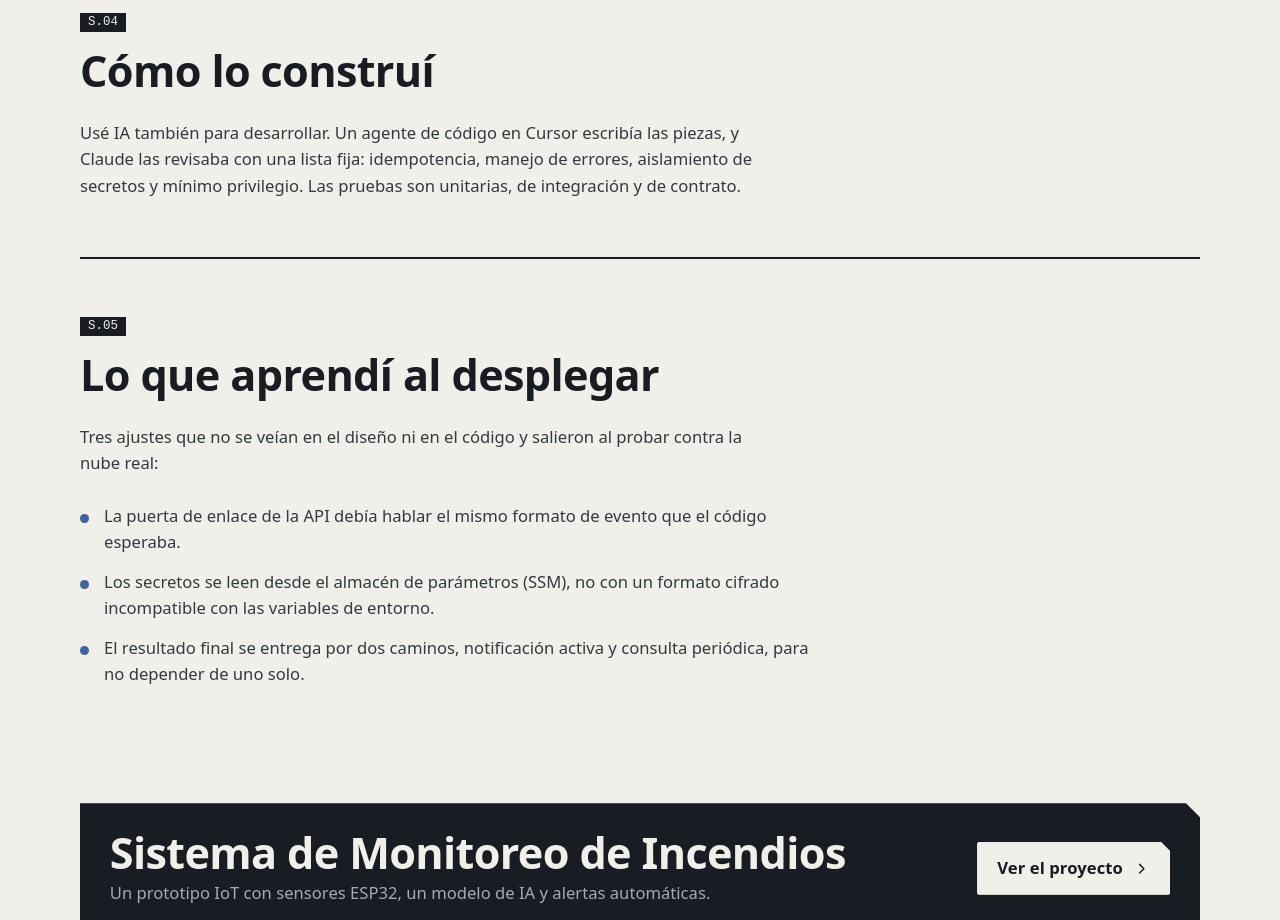
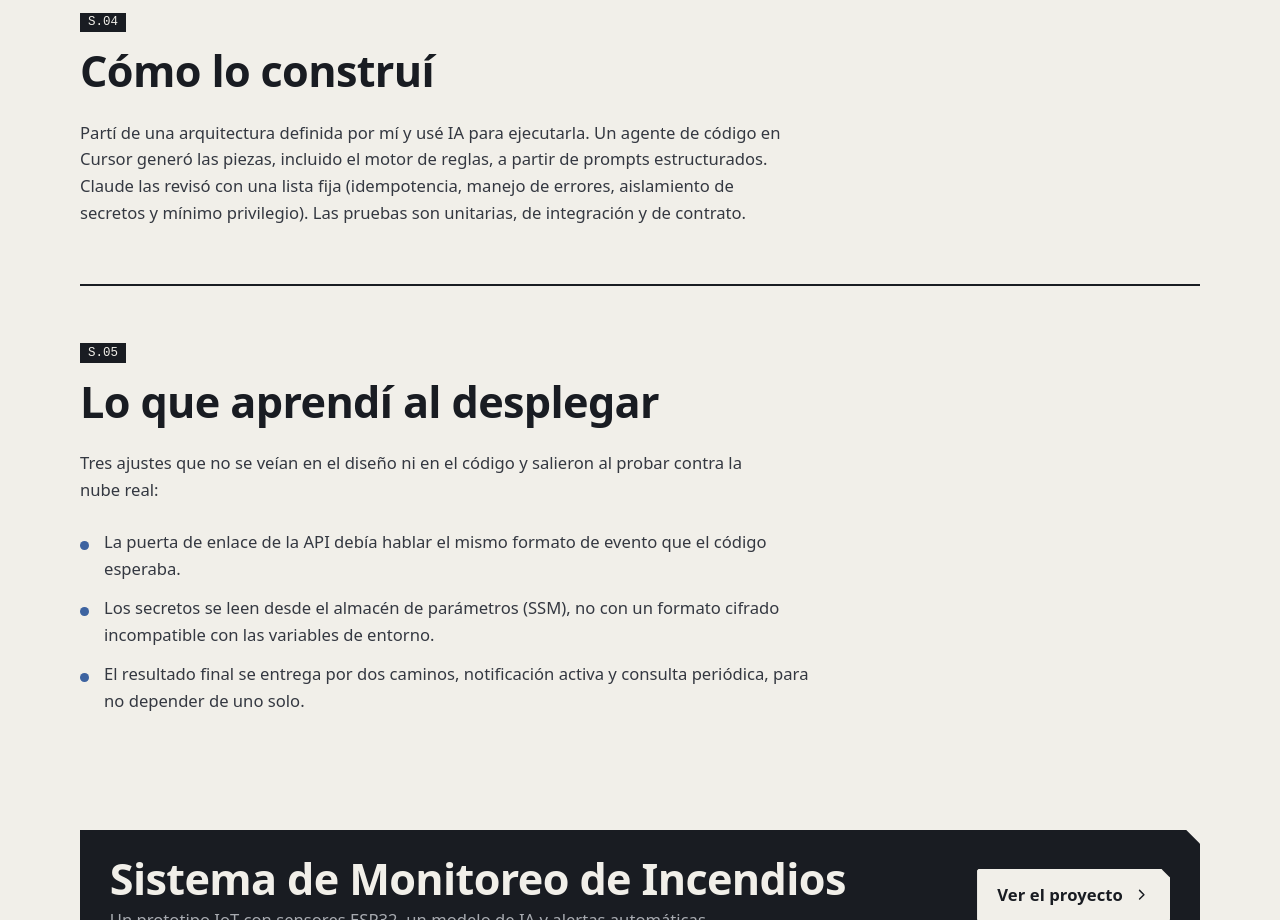
Before and after one commit to erickAlejandr0/Portafolio, an Astro site: page /Portafolio/proyectos/svd in a window 1280 px wide. Shown: the part 4340-5260 px from the top of the page. Built offline with nearby package versions, Linux system fonts and the light colour scheme; Astro itself is replaced by a stand-in of ours.

Commit message:
Mejora la redacción en las secciones de Firemonitor y SVD para mayor claridad y precisión.

```diff
--- a/src/pages/proyectos/firemonitor.astro
+++ b/src/pages/proyectos/firemonitor.astro
@@ -335,8 +335,7 @@ const decisiones = [
           servidores en un mismo sistema.
         </p>
         <p>
-          Una aclaración sobre el alcance: es un prototipo validado con simulaciones controladas. No publico métricas de precisión del
-          modelo porque el proyecto no las documenta.
+
         </p>
       </div>
     </section>
--- a/src/pages/proyectos/svd.astro
+++ b/src/pages/proyectos/svd.astro
@@ -138,9 +138,11 @@ const stack = ['Python 3.12', 'AWS Lambda', 'API Gateway', 'S3', 'SQS y SNS', 'E
       <h2 id="construccion" class="grad">Cómo lo construí</h2>
       <div class="prose">
         <p>
-          Usé IA también para desarrollar. Un agente de código en Cursor escribía las piezas, y Claude las revisaba con una lista
-          fija: idempotencia, manejo de errores, aislamiento de secretos y mínimo privilegio. Las pruebas son unitarias, de
-          integración y de contrato.
+
+          Partí de una arquitectura definida por mí y usé IA para ejecutarla. Un agente de código en Cursor generó las piezas, incluido
+          el motor de reglas, a partir de prompts estructurados. Claude las revisó con una lista fija (idempotencia, manejo de
+          errores, aislamiento de secretos y mínimo privilegio). Las pruebas son unitarias, de integración y de contrato.
+
         </p>
       </div>
     </section>
```
